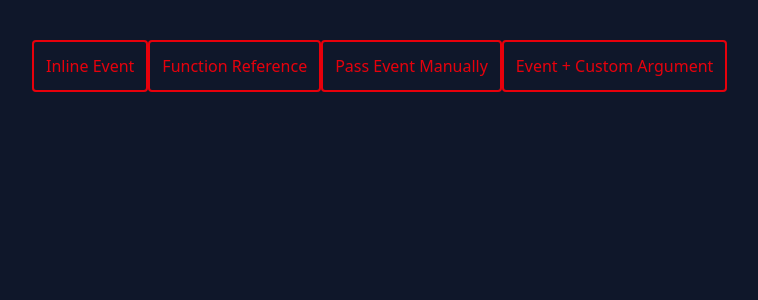
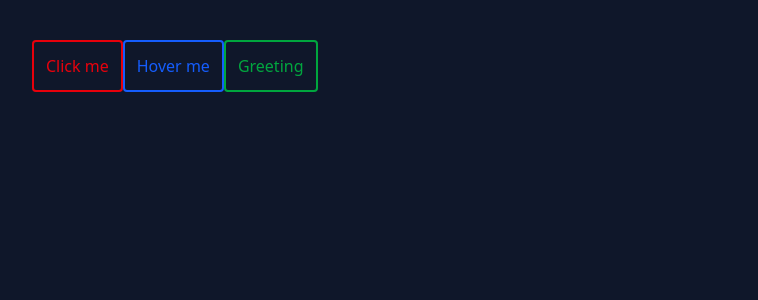
Before and after one commit to atulvaru/react_class_repository, a React (Vite) app: page / in a window 1280 px wide. Shown: the top 300 px of the page, without its empty margins (28-786 px from the left). Built offline with nearby package versions, Linux system fonts and the light colour scheme.

Commit message:
passing event as a propss

```diff
--- a/src/App.jsx
+++ b/src/App.jsx
@@ -1,6 +1,7 @@
 // import "./App.css";
 // import Netflix from "./components/Netflix.jsx"
 import { EventHandling } from "./components/EventHandling.jsx";
+import { EventProps } from "./components/EventProps.jsx";
 const App = () => {
   return (
   <section className="max-w-[1200px] mx-auto px-5 py-10">
@@ -8,7 +9,8 @@ const App = () => {
         List of Netflix Shows
       </h1> */}
       {/* <Netflix /> */}
-      < EventHandling />
+      {/* < EventHandling /> */}
+      <EventProps />
     </section>
   );
 };
--- /dev/null
+++ b/src/components/EventProps.jsx
@@ -0,0 +1,46 @@
+export const EventProps = () => {
+  const handleOnClick = (name) => {
+    alert(`Button clicked by ${name}`);
+  };
+  const handleMouseOver = () => {
+    console.log("Mouse over event triggered!");
+  };
+  return (
+    <>
+      <WelcomeMessage
+        onClick={() => handleOnClick("atul")}
+        onMouseEnter={handleMouseOver}
+      />
+    </>
+  );
+};
+
+const WelcomeMessage = (props) => {
+  const { onClick, onMouseEnter } = props;
+  const handleGreeting = () => {
+    console.log("Hello, welcome to the event handling demo!");
+    onClick();
+  };
+  return (
+    <>
+      <button
+        onClick={onClick}
+        className="btn btn-primary text-red-600 border-2 p-3 rounded"
+      >
+        Click me
+      </button>
+      <button
+        onMouseEnter={onMouseEnter}
+        className="btn btn-secondary text-blue-600 border-2 p-3 rounded"
+      >
+        Hover me
+      </button>
+      <button
+        onClick={handleGreeting}
+        className="btn btn-success text-green-600 border-2 p-3 rounded"
+      >
+        Greeting
+      </button>
+    </>
+  );
+};
```
